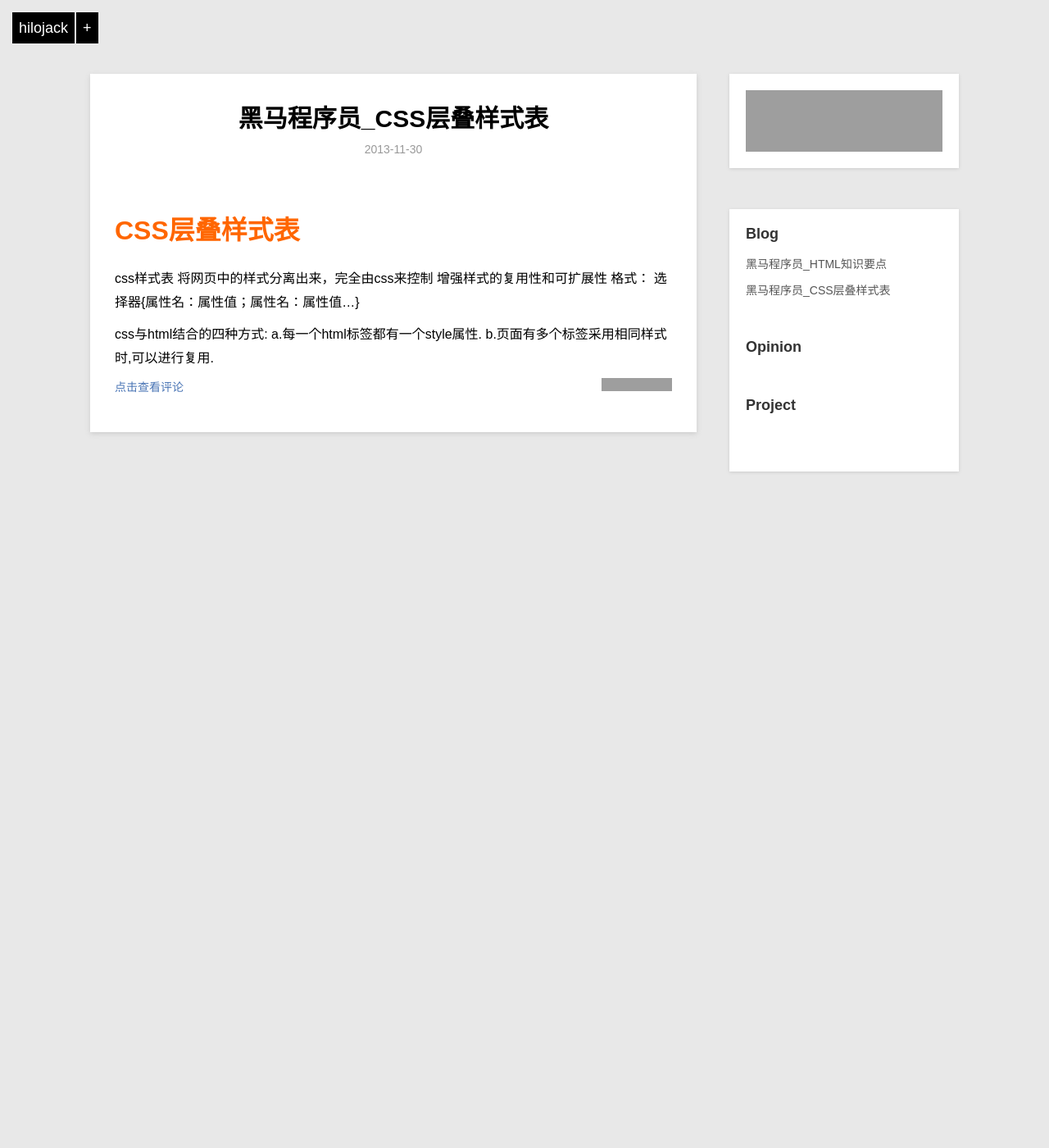
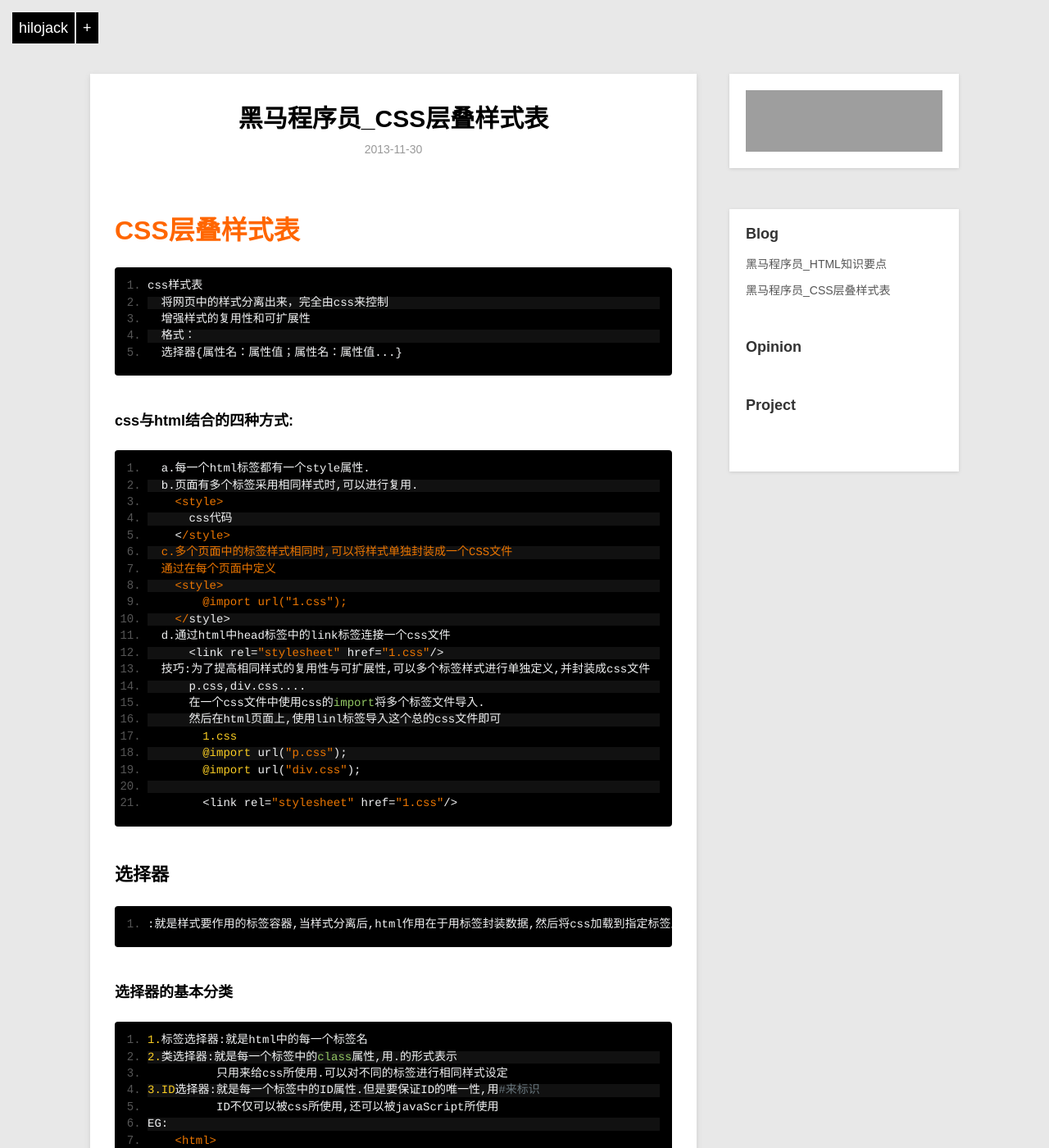
Before and after one commit to androidcoder90/androidcoder90.github.io, a Jekyll site: the page built from _posts/blog/2013-11-30-htmlCss.md, in a window 1280 px wide and 1400 px high. Shown: the whole window at 82% size. Built offline with Jekyll 4.4.1, drawn with Linux system fonts in a browser that asks for light colours; Markdown is read by kramdown in place of the engine named in the settings; some of the changed text lies outside the part shown; grey boxes are pictures that could not be loaded.

Commit message:
Update 2013-11-30-htmlCss.md

```diff
--- a/_posts/blog/2013-11-30-htmlCss.md
+++ b/_posts/blog/2013-11-30-htmlCss.md
@@ -5,15 +5,116 @@ category: blog
 description: ASP.Net+Android+IOS开发、.Net培训、期待与您交流！
 ---
 #CSS层叠样式表
-  css样式表
-    将网页中的样式分离出来，完全由css来控制
-    增强样式的复用性和可扩展性
-  格式：
-    选择器{属性名：属性值；属性名：属性值...}
+    css样式表
+      将网页中的样式分离出来，完全由css来控制
+      增强样式的复用性和可扩展性
+      格式：
+      选择器{属性名：属性值；属性名：属性值...}
 
-  css与html结合的四种方式:
-    a.每一个html标签都有一个style属性.
-    b.页面有多个标签采用相同样式时,可以进行复用.
-      <style>
-        css代码
-      <style>
+###css与html结合的四种方式:
+      a.每一个html标签都有一个style属性.
+      b.页面有多个标签采用相同样式时,可以进行复用.
+        <style>
+          css代码
+        </style>
+      c.多个页面中的标签样式相同时,可以将样式单独封装成一个CSS文件
+      通过在每个页面中定义
+        <style>
+            @import url("1.css");
+        </style>
+      d.通过html中head标签中的link标签连接一个css文件
+          <link rel="stylesheet" href="1.css"/>
+      技巧:为了提高相同样式的复用性与可扩展性,可以多个标签样式进行单独定义,并封装成css文件
+          p.css,div.css....
+          在一个css文件中使用css的import将多个标签文件导入.
+          然后在html页面上,使用linl标签导入这个总的css文件即可
+            1.css
+            @import url("p.css");
+            @import url("div.css");
+
+            <link rel="stylesheet" href="1.css"/>
+
+##选择器
+    :就是样式要作用的标签容器,当样式分离后,html作用在于用标签封装数据,然后将css加载到指定标签上.
+
+###选择器的基本分类
+    1.标签选择器:就是html中的每一个标签名
+    2.类选择器:就是每一个标签中的class属性,用.的形式表示
+              只用来给css所使用.可以对不同的标签进行相同样式设定
+    3.ID选择器:就是每一个标签中的ID属性.但是要保证ID的唯一性,用#来标识
+              ID不仅可以被css所使用,还可以被javaScript所使用
+    EG:
+        <html>
+        <head>
+          <style  type="text/css">
+          .a{
+             background-color:#FF0000;
+            }
+          .z{
+            background-color:#000099;
+            }
+          </style>
+        </head>
+        <body>
+          <div class="z">
+          第三分
+          </div>
+          <p>
+            kkk
+          </p>
+        </body>
+
+###选择器的优先级
+    TD>class>标签
+    扩展选择器
+      1.关联选择器:就是对标签中的标签进行样式定义.
+        选择器
+
+      EG:
+        <html>
+        <head>
+          <style  type="text/css">
+          .a{
+             background-color:#FF0000;
+            }
+          .z{
+            background-color:#000099;
+            }
+          div b{
+            background-color:#00FFFF;
+          }
+          </style>
+        </head>
+        <body>
+          <div class="z">
+          第三分abc<b>dlk</b>厅<b>sD</b>dsa
+          </div>
+          <p>
+            kkk
+          </p>
+        </body>
+      2.组合选择器:对多个选择器进行相同样式定义,将多个选择器通过,隔开的形式
+      3.伪元素选择器:就是元素的一种状态.
+          a:link  :超链接点击前状态
+          a:visited :超链接点击后状态
+          a:hover :悬停在链接上
+          a:active :点击超链接时
+        eg:link与visited样式一致
+          a:link,a:visited{
+            color:#33FF00;
+            text-decoration:none;
+          }
+
+          在定义这些状态时,顺序:L-V-H-A
+          p:first-letter
+          p:first-line
+          :focus:IE6不支持,但FF支持
+
+###CSS滤镜:
+    就是通过一些代码完成丰富了的样式,如:图片水印,倒影,拖影效果等
+    需要使用到CSS更多属性时,可以查阅CSS api
+
+    在网页说设计时:div+css
+    div:行级区域
+    span:块级区域
+    p:行级区域,p中不可嵌套Dvi
```
